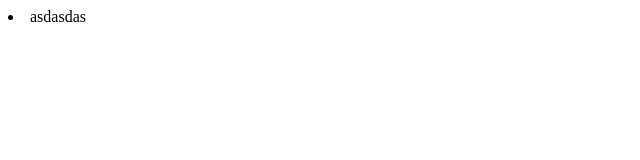
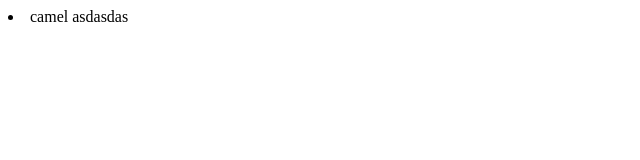
Before and after one commit to KalaiarasanSeetharaman/Vanitham, a plain HTML site: page index.html in a window 1280 px wide. Shown: the full height of the page, 0-640 px from the left. Drawn offline with Linux system fonts and the light colour scheme.

Commit message:
Changes made

```diff
--- a/index.html
+++ b/index.html
@@ -5,7 +5,7 @@
 </head>
 <body>
 <div>
-<li>asdasdas</li>
+<li>camel asdasdas</li>
 </div>
 
 </body>
```
